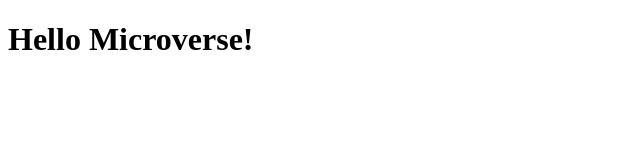
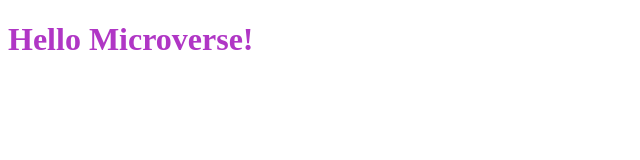
Before and after one commit to Jord4N-AC/hello-microverse, a plain HTML site: page index.html in a window 1280 px wide. Shown: the whole page, without its empty margins (0-640 px from the left). Drawn offline with Linux system fonts and the light colour scheme.

Commit message:
Set the correct .css file

```diff
--- a/index.html
+++ b/index.html
@@ -5,7 +5,7 @@
     <meta http-equiv="X-UA-Compatible" content="IE=edge">
     <meta name="viewport" content="width=device-width, initial-scale=1.0">
     <title>Document</title>
-    <link rel="stylesheet" href="hello.css" type="text/css">
+    <link rel="stylesheet" href="style.css" type="text/css">
 </head>
 <body>
     <header>
```
